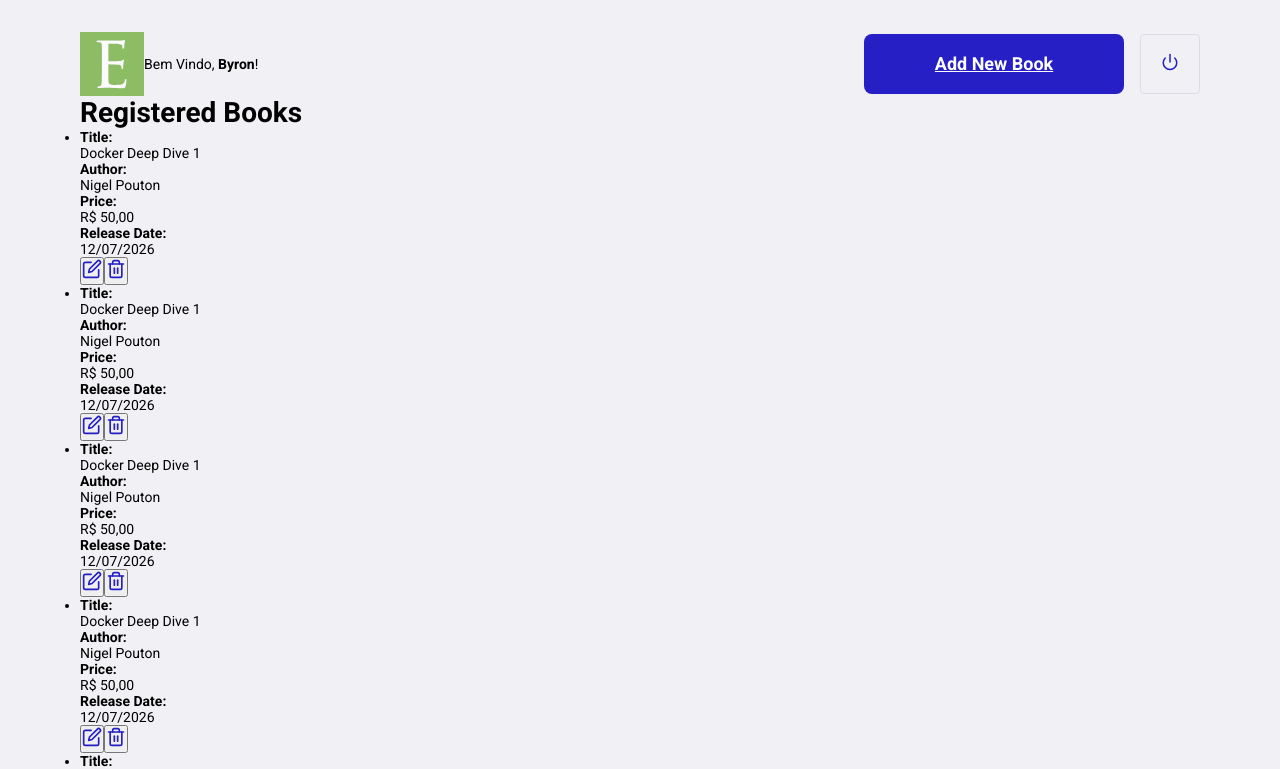
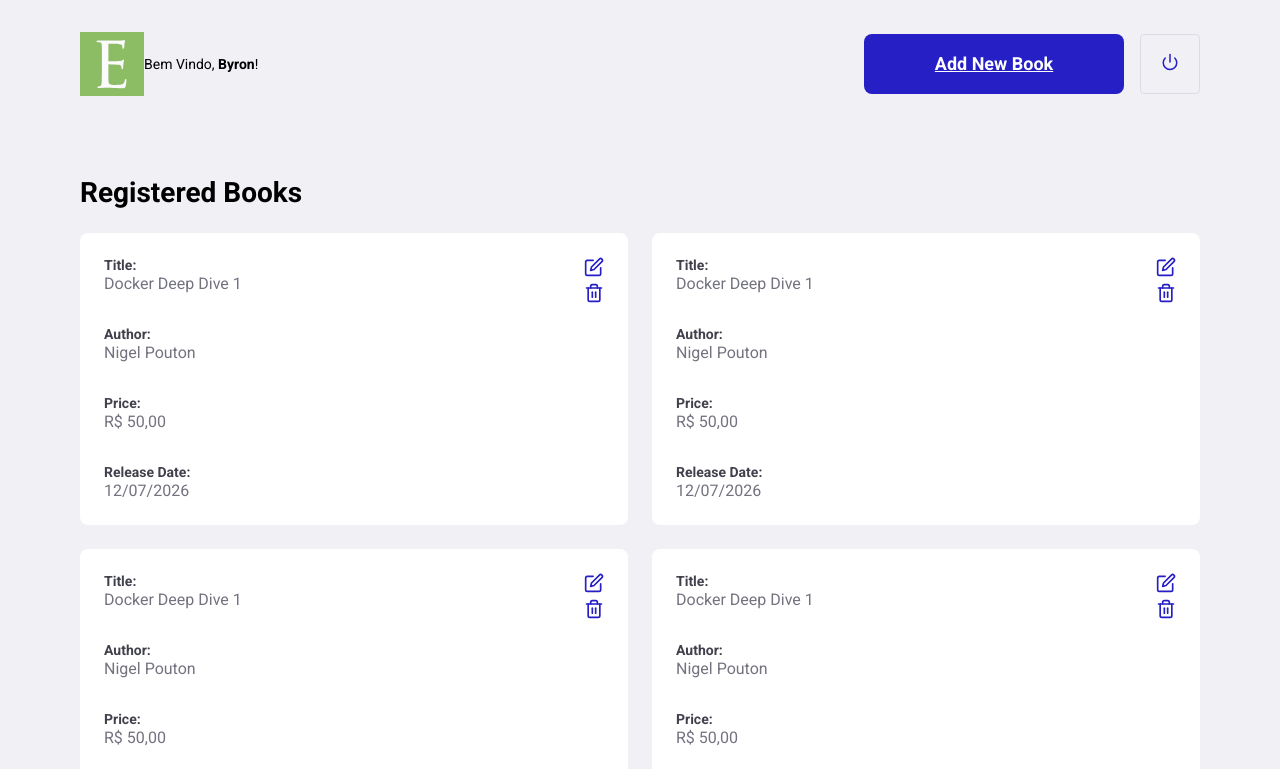
Before and after one commit to bydevnet/React_JS_DotNet6_API-Fazendo, a React (Create React App) app in the folder client/: page /book in a window 1280 px wide. Shown: the top 769 px of the page. Built offline with nearby package versions, Linux system fonts and the light colour scheme.

Commit message:
Código Comitado

```diff
--- a/client/src/pages/Book/styles.css
+++ b/client/src/pages/Book/styles.css
@@ -42,3 +42,54 @@
 .book-container header button:hover{
     border-color: #251fc5;
 }
+
+.book-container h1{
+    margin-top: 80px;
+    margin-bottom:24px;
+}
+
+.book-container ul{
+    display: grid;
+    grid-template-columns: repeat(2, 1fr);
+    grid-gap:24px;
+    list-style: none;
+}
+
+.book-container ul li{
+    background: #ffffff;
+    padding: 24px;
+    border-radius: 8px;
+    position: relative;
+}
+
+.book-container ul li button{
+    position: absolute;
+    right: 24px;
+    top: 24px;
+    border: 0;
+    background: transparent;
+}
+
+.book-container ul li button + button{
+    top: 50px;
+}
+
+.book-container ul li button:hover{
+    opacity: 0.8;
+}
+
+.book-container ul li strong{
+    display: block;
+    margin-botton: 16px;
+     color: #41414D;
+}
+
+.book-container ul li p + strong{
+    margin-top: 32px;
+}
+
+.book-container ul li p{
+    color: #737380;
+    line-height: 21px;
+    font-size: 16px;
+}
```
